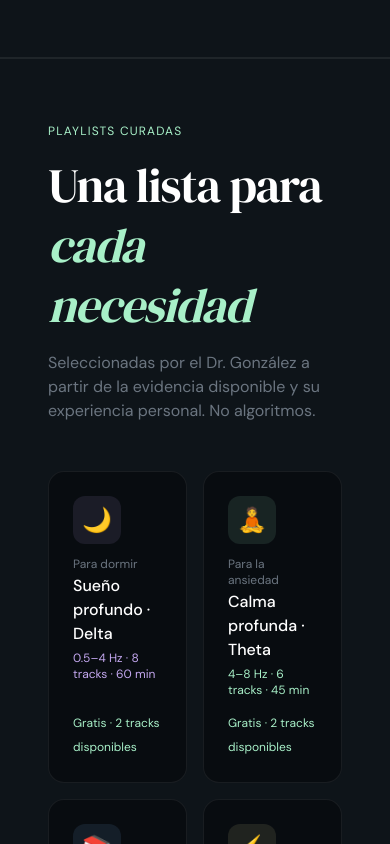
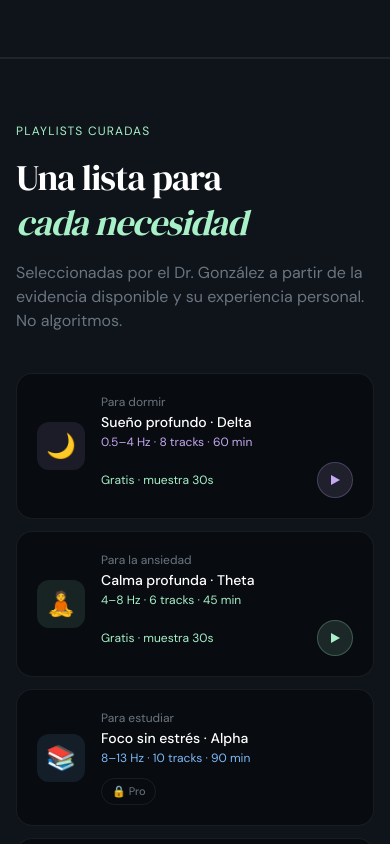
Before and after one commit to Solang3/neurowave, a Next.js app: page / in a window 390 px wide. Shown: the part 3100-3944 px from the top of the page. Built offline with nearby package versions, Linux system fonts and the light colour scheme.

Commit message:
feat: playlists con play/pause y responsive mobile

```diff
--- a/src/components/layout/PlaylistsSection.tsx
+++ b/src/components/layout/PlaylistsSection.tsx
@@ -1,77 +1,170 @@
+'use client'
+
+import { useState, useRef, useEffect } from 'react'
+
 const playlists = [
-  { emoji: '🌙', need: 'Para dormir',    title: 'Sueño profundo',     wave: 'Delta', freq: '0.5–4 Hz',   tracks: 8,  duration: 60,  isPro: false },
-  { emoji: '🧘', need: 'Para la ansiedad', title: 'Calma profunda',   wave: 'Theta', freq: '4–8 Hz',    tracks: 6,  duration: 45,  isPro: false },
-  { emoji: '📚', need: 'Para estudiar',  title: 'Foco sin estrés',    wave: 'Alpha', freq: '8–13 Hz',   tracks: 10, duration: 90,  isPro: true  },
-  { emoji: '⚡', need: 'Para trabajar',  title: 'Deep work',          wave: 'Beta',  freq: '13–30 Hz',  tracks: 8,  duration: 80,  isPro: true  },
-  { emoji: '🌿', need: 'Para meditar',   title: 'Meditación guiada',  wave: 'Theta', freq: '4–8 Hz',    tracks: 5,  duration: 50,  isPro: true  },
-  { emoji: '🧠', need: 'Para aprender',  title: 'Máximo rendimiento', wave: 'Gamma', freq: '30–100 Hz', tracks: 6,  duration: 55,  isPro: true  },
+  {
+    emoji: '🌙', need: 'Para dormir', title: 'Sueño profundo', wave: 'Delta',
+    freq: '0.5–4 Hz', tracks: 8, duration: 60, isPro: false,
+    previewUrl: 'https://www.soundhelix.com/examples/mp3/SoundHelix-Song-1.mp3',
+  },
+  {
+    emoji: '🧘', need: 'Para la ansiedad', title: 'Calma profunda', wave: 'Theta',
+    freq: '4–8 Hz', tracks: 6, duration: 45, isPro: false,
+    previewUrl: 'https://www.soundhelix.com/examples/mp3/SoundHelix-Song-2.mp3',
+  },
+  {
+    emoji: '📚', need: 'Para estudiar', title: 'Foco sin estrés', wave: 'Alpha',
+    freq: '8–13 Hz', tracks: 10, duration: 90, isPro: true,
+    previewUrl: null,
+  },
+  {
+    emoji: '⚡', need: 'Para trabajar', title: 'Deep work', wave: 'Beta',
+    freq: '13–30 Hz', tracks: 8, duration: 80, isPro: true,
+    previewUrl: null,
+  },
+  {
+    emoji: '🌿', need: 'Para meditar', title: 'Meditación guiada', wave: 'Theta',
+    freq: '4–8 Hz', tracks: 5, duration: 50, isPro: true,
+    previewUrl: null,
+  },
+  {
+    emoji: '🧠', need: 'Para aprender', title: 'Máximo rendimiento', wave: 'Gamma',
+    freq: '30–100 Hz', tracks: 6, duration: 55, isPro: true,
+    previewUrl: null,
+  },
 ]
 
 const waveColors: Record<string, string> = {
-  Delta: '#c4a8f0',
-  Theta: '#a8f0c8',
-  Alpha: '#7eb8f7',
-  Beta:  '#f0e8a8',
-  Gamma: '#f0a8a8',
+  Delta: '#c4a8f0', Theta: '#a8f0c8', Alpha: '#7eb8f7',
+  Beta: '#f0e8a8', Gamma: '#f0a8a8',
 }
-
 const waveIconBg: Record<string, string> = {
-  Delta: 'rgba(196,168,240,0.1)',
-  Theta: 'rgba(168,240,200,0.1)',
-  Alpha: 'rgba(126,184,247,0.1)',
-  Beta:  'rgba(240,232,168,0.1)',
+  Delta: 'rgba(196,168,240,0.1)', Theta: 'rgba(168,240,200,0.1)',
+  Alpha: 'rgba(126,184,247,0.1)', Beta: 'rgba(240,232,168,0.1)',
   Gamma: 'rgba(240,168,168,0.1)',
 }
 
+function PlayButton({ url, isPlaying, onPlay, color }: {
+  url: string; isPlaying: boolean; onPlay: () => void; color: string
+}) {
+  return (
+    <button
+      onClick={(e) => { e.stopPropagation(); onPlay() }}
+      className="w-9 h-9 rounded-full flex items-center justify-center transition-all hover:scale-105 flex-shrink-0"
+      style={{ background: `${color}20`, border: `1px solid ${color}40` }}
+      aria-label={isPlaying ? 'Pausar' : 'Reproducir muestra'}
+    >
+      {isPlaying ? (
+        <svg width="14" height="14" viewBox="0 0 14 14" fill="none">
+          <rect x="2" y="2" width="4" height="10" rx="1" fill={color} />
+          <rect x="8" y="2" width="4" height="10" rx="1" fill={color} />
+        </svg>
+      ) : (
+        <svg width="14" height="14" viewBox="0 0 14 14" fill="none">
+          <path d="M3 2L12 7L3 12V2Z" fill={color} />
+        </svg>
+      )}
+    </button>
+  )
+}
+
 export default function PlaylistsSection() {
+  const [playingId, setPlayingId] = useState<string | null>(null)
+  const [progress, setProgress] = useState<Record<string, number>>({})
+  const audioRef = useRef<HTMLAudioElement | null>(null)
+  const intervalRef = useRef<NodeJS.Timeout | null>(null)
+  const PREVIEW_SECONDS = 30
+
+  useEffect(() => {
+    return () => {
+      audioRef.current?.pause()
+      if (intervalRef.current) clearInterval(intervalRef.current)
+    }
+  }, [])
+
+  function handlePlay(id: string, url: string) {
+    if (playingId === id) {
+      audioRef.current?.pause()
+      setPlayingId(null)
+      if (intervalRef.current) clearInterval(intervalRef.current)
+      return
+    }
+    audioRef.current?.pause()
+    if (intervalRef.current) clearInterval(intervalRef.current)
+    const audio = new Audio(url)
+    audio.volume = 0.7
+    audioRef.current = audio
+    audio.play().catch(() => {})
+    setPlayingId(id)
+    setProgress((p) => ({ ...p, [id]: 0 }))
+    let elapsed = 0
+    intervalRef.current = setInterval(() => {
+      elapsed += 0.5
+      setProgress((p) => ({ ...p, [id]: (elapsed / PREVIEW_SECONDS) * 100 }))
+      if (elapsed >= PREVIEW_SECONDS) {
+        audio.pause()
+        setPlayingId(null)
+        if (intervalRef.current) clearInterval(intervalRef.current)
+      }
+    }, 500)
+  }
+
   return (
     <section id="playlists" className="bg-surface border-t border-white/[0.07] py-16 md:py-24">
-      <div className="max-w-5xl mx-auto px-12">
-        <p className="text-xs tracking-widest uppercase text-accent mb-4">
-          Playlists curadas
-        </p>
-        <h2 className="font-serif text-5xl leading-tight tracking-tight mb-4">
+      <div className="max-w-5xl mx-auto px-4 md:px-12">
+        <p className="text-xs tracking-widest uppercase text-accent mb-4">Playlists curadas</p>
+        <h2 className="font-serif text-4xl md:text-5xl leading-tight tracking-tight mb-4">
           Una lista para<br />
           <em className="text-accent">cada necesidad</em>
         </h2>
-        <p className="text-muted max-w-lg mb-12">
-          Seleccionadas por el Dr. González a partir de la evidencia disponible
-          y su experiencia personal. No algoritmos.
+        <p className="text-muted max-w-lg mb-10">
+          Seleccionadas por el Dr. González a partir de la evidencia disponible y su experiencia personal. No algoritmos.
         </p>
 
-        <div className="grid grid-cols-2 md:grid-cols-3 gap-4 mt-12">
-          {playlists.map((p) => (
-            <div
-              key={p.title}
-              className="bg-bg border border-white/[0.07] hover:border-white/[0.12] hover:-translate-y-0.5 transition-all rounded-2xl p-6 flex flex-col gap-3 cursor-pointer"
-            >
-              <div
-                className="w-12 h-12 rounded-xl flex items-center justify-center text-2xl"
-                style={{ background: waveIconBg[p.wave] }}
-              >
+        <div className="grid grid-cols-1 md:grid-cols-3 gap-3">
+          {playlists.map((p) => {
+            const id = p.title
+            const color = waveColors[p.wave]
+            const isPlaying = playingId === id
+            const prog = progress[id] ?? 0
+            return (
+              <div key={id} className="bg-bg border border-white/[0.07] hover:border-white/[0.12] transition-all rounded-2xl p-5 flex gap-4 items-center md:flex-col md:items-start md:gap-3">
+                <div className="w-12 h-12 rounded-xl flex items-center justify-center text-2xl flex-shrink-0" style={{ background: waveIconBg[p.wave] }}>
                   {p.emoji}
                 </div>
-
-              <div>
+                <div className="flex-1 min-w-0 md:w-full">
                   <p className="text-xs text-muted">{p.need}</p>
-                <p className="font-medium mt-0.5">{p.title} · {p.wave}</p>
-                <p className="text-xs mt-1" style={{ color: waveColors[p.wave] }}>
-                  {p.freq} · {p.tracks} tracks · {p.duration} min
-                </p>
+                  <p className="font-medium text-sm mt-0.5 truncate">{p.title} · {p.wave}</p>
+                  <p className="text-xs mt-0.5" style={{ color }}>{p.freq} · {p.tracks} tracks · {p.duration} min</p>
+                  {isPlaying && (
+                    <div className="mt-2 h-0.5 bg-white/10 rounded-full overflow-hidden">
+                      <div className="h-full rounded-full transition-all duration-500" style={{ width: `${prog}%`, background: color }} />
                     </div>
-
-              <div className="mt-auto">
+                  )}
+                  <div className="flex items-center justify-between mt-3">
                     {p.isPro ? (
                       <span className="inline-flex items-center gap-1 text-[11px] bg-white/4 border border-white/[0.07] rounded-full px-2.5 py-1 text-muted">
                         🔒 Pro
                       </span>
                     ) : (
-                  <span className="text-xs text-accent">Gratis · 2 tracks disponibles</span>
+                      <span className="text-xs text-accent">
+                        {isPlaying ? 'Reproduciendo muestra...' : 'Gratis · muestra 30s'}
+                      </span>
+                    )}
+                    {!p.isPro && p.previewUrl && (
+                      <PlayButton url={p.previewUrl} isPlaying={isPlaying} onPlay={() => handlePlay(id, p.previewUrl!)} color={color} />
                     )}
                   </div>
                 </div>
-          ))}
               </div>
+            )
+          })}
+        </div>
+
+        <p className="text-xs text-muted mt-6 text-center">
+          Muestras temporales · Los tracks definitivos de ondas binaurales estarán disponibles próximamente
+        </p>
       </div>
     </section>
   )
```
Lines whose indentation alone changed are shown as unchanged.
